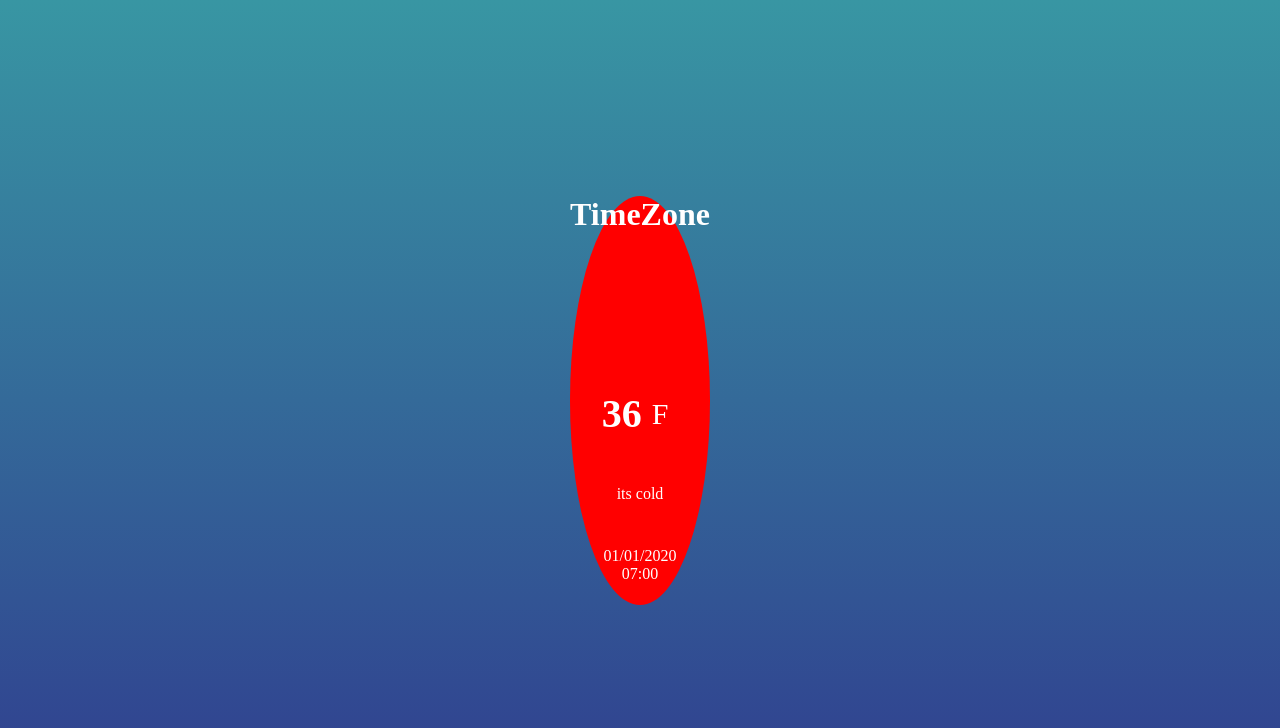
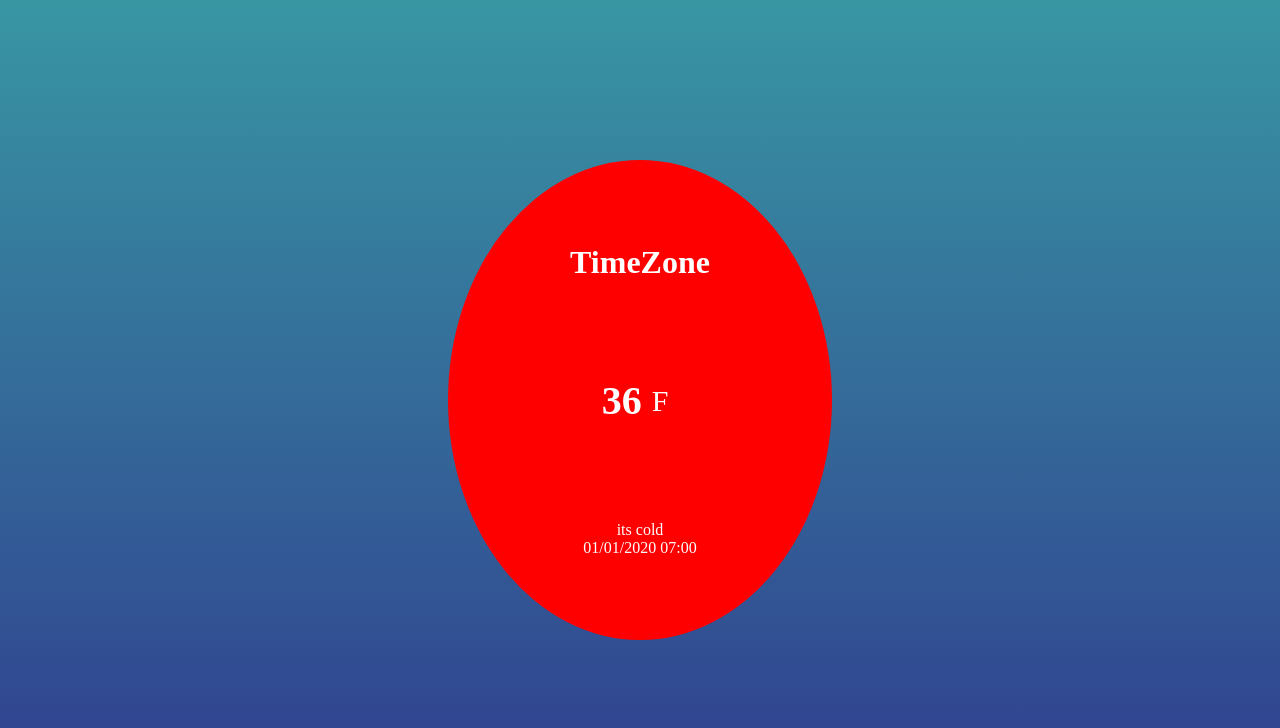
Before and after one commit to AdonisDRoss/CurrentWeather, a plain HTML site: page index.html in a window 1280 px wide. Drawn offline with Linux system fonts and the light colour scheme.

Commit message:
some small UI and time fixed

```diff
--- a/css/index.css
+++ b/css/index.css
@@ -12,7 +12,8 @@
     text-align: center;
     background: red;
     border-radius: 50%;
-
+    height: 60vh;
+    width: 30vw;
 }
 title{
     color:green;
--- a/index.html
+++ b/index.html
@@ -8,22 +8,18 @@
 
 </head>
 <body>
-    <div class="card" >
-<title>Weather</title>
-<div class="location">
-    <h1 class="location-TimeZone">TimeZone</h1>
-    <canvas class="icon" width="128" height="128"></canvas>
+<div class="card" >
+<h1 class="location-TimeZone">TimeZone</h1>
 
-</div>
 <div class="temp">
    <div class="degrees-section">
     <h2 class="temp-degrees">36</h2>
-    <span>F</span>
-</div>
+    <span>F</span></div>
+    </div>
     <div class="temp-description">
         its cold
     </div>
-    <div class="date">
+
     <time class ="timet">01/01/2020 07:00</time>
 </div>
 
```
